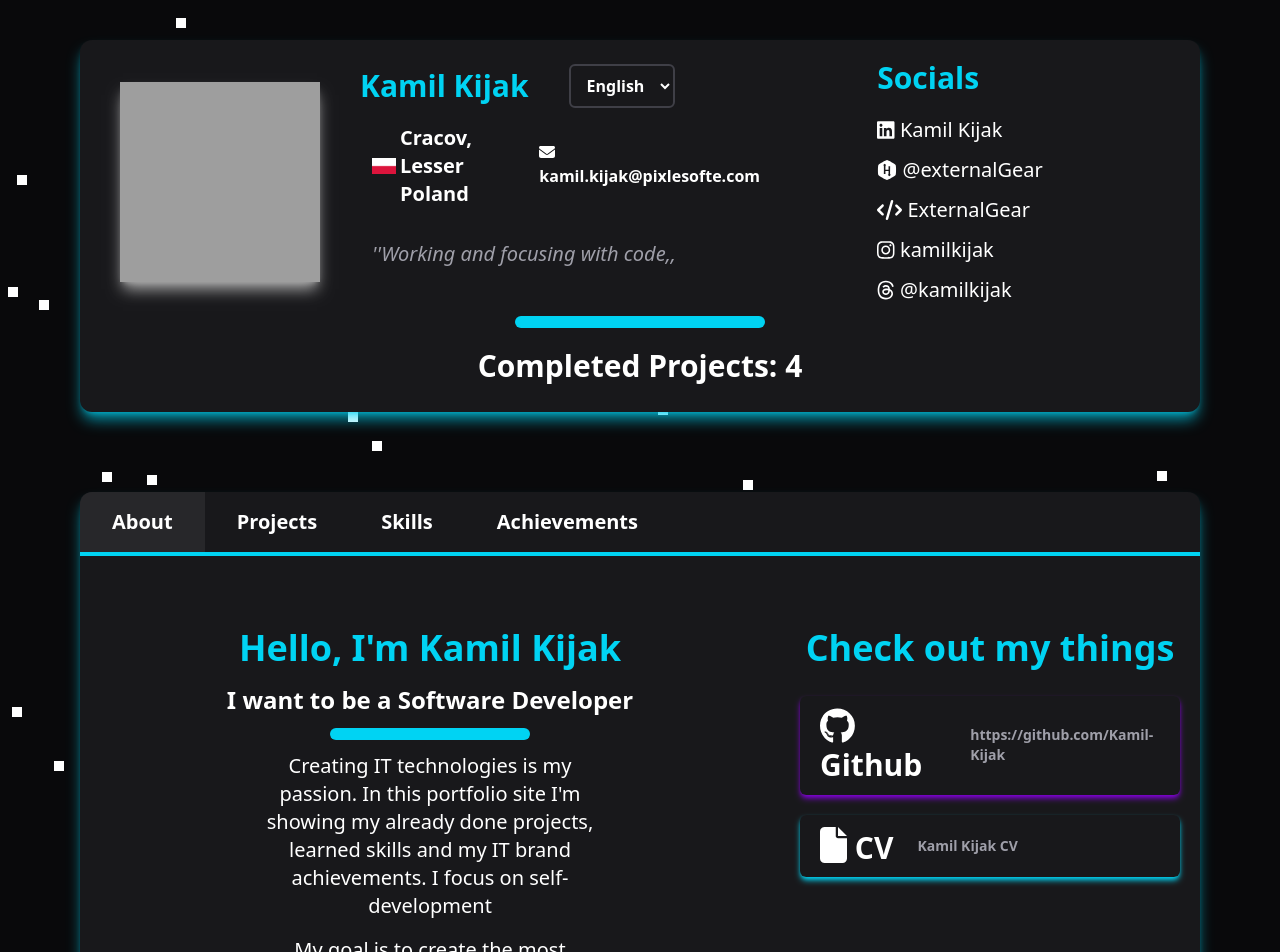
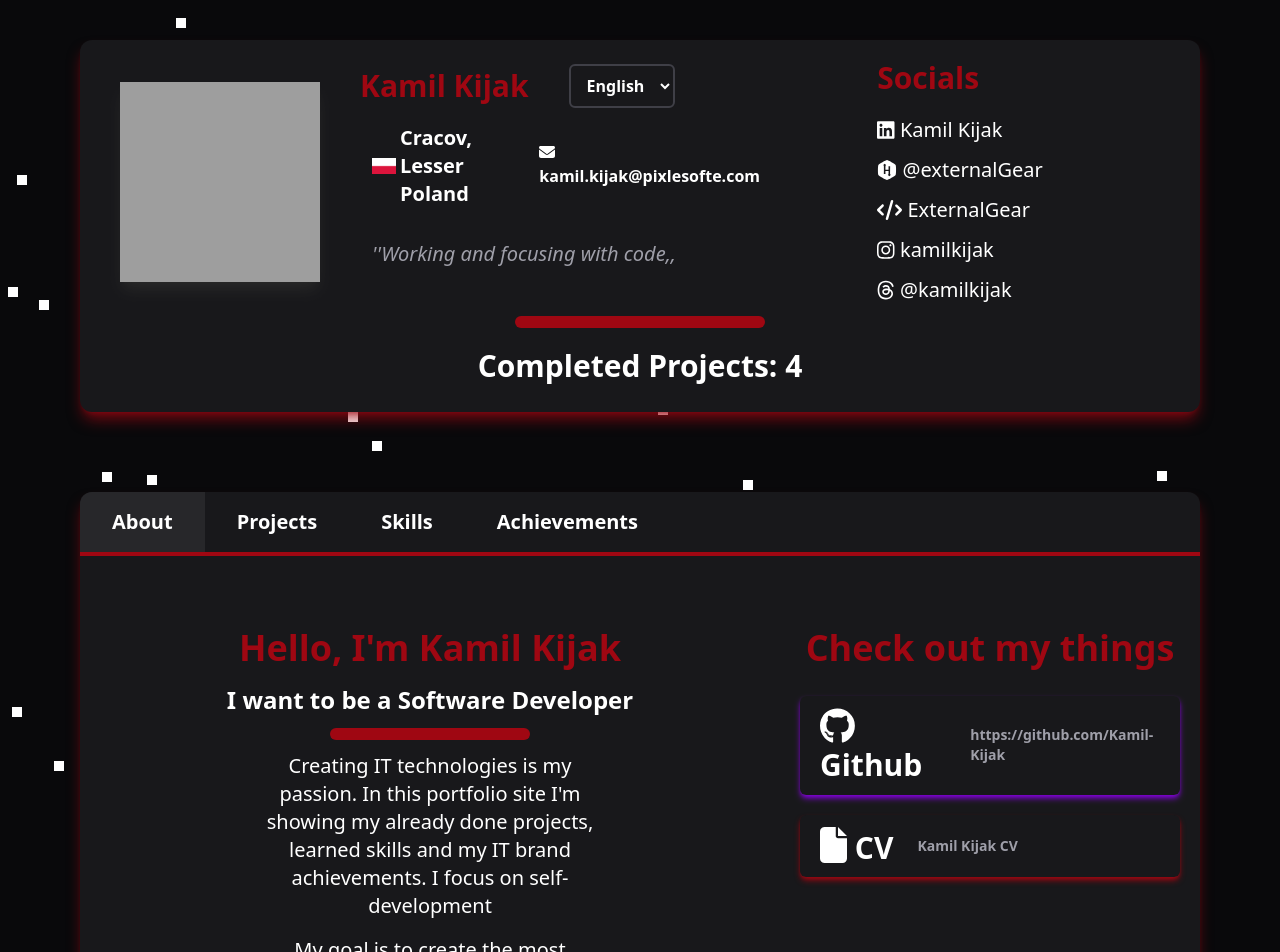
Before and after one commit to Kamil-Kijak/about-card, a React (Vite) app: page / in a window 1280 px wide. Shown: the top 952 px of the page. Built offline with nearby package versions, Linux system fonts and the light colour scheme; grey boxes are pictures that could not be loaded.

Commit message:
changed color style

```diff
--- a/src/App.jsx
+++ b/src/App.jsx
@@ -23,12 +23,12 @@ function App() {
       <ParticlesScreen
         particlesCount={75}
       />
-        <section className='py-5 px-10 bg-zinc-900 rounded-xl flex flex-col shadow-lg shadow-cyan-400/70 relative'>
+        <section className='py-5 px-10 bg-zinc-900 rounded-xl flex flex-col shadow-lg shadow-red-800/70 relative'>
           <section className='flex justify-start flex-col lg:flex-row items-center'>
-              <img src="/socialicon.jpg" className='w-[200px] h-[200px] grayscale-100 shadow-lg shadow-cyan-400' alt='Kamil Kijak profile picture' role="image"/>
+              <img src="/socialicon.jpg" className='w-[200px] h-[200px] grayscale-100 shadow-lg shadow-red-800' alt='Kamil Kijak profile picture' role="image"/>
               <section className='flex-1/3 lg:ml-10'>
                 <section className='flex items-center flex-col lg:flex-row lg:mt-0 mt-4'>
-                  <h1 className='text-3xl font-bold text-cyan-400 lg:mt-0 mt-5'>Kamil Kijak</h1>
+                  <h1 className='text-3xl font-bold text-red-800 lg:mt-0 mt-5'>Kamil Kijak</h1>
                   <select aria-label="choose language" role="select" className='border-zinc-700 border-2 text-white font-bold px-3 py-2 bg-zinc-900 rounded-md lg:ml-10 mt-5 lg:mt-0' value={actualLanguage} onChange={(e) => updateActualLanguage(e.target.value)}>
                       <option value="en">English</option>
                       <option value="pl">Polski</option>
@@ -39,7 +39,7 @@ function App() {
                     <img src={PolandFlag} className='w-[1.5rem] h-[1rem] mr-1' aria-label="poland flag" />
                     <h1 className='text-xl text-white font-bold' aria-label="localization">{getTextByKey("localization")}</h1>
                   </section>
-                  <a href="mailto:kamil.kijak@pixlesofte.com" title="e-mail" className=" text-white border-b-transparent hover:border-b-cyan-400 border-b-4 font-bold xl:ml-7 transition-colors duration-300" aria-label="email adress"><FontAwesomeIcon icon={faEnvelope}/> kamil.kijak@pixlesofte.com</a>
+                  <a href="mailto:kamil.kijak@pixlesofte.com" title="e-mail" className=" text-white border-b-transparent hover:border-b-red-800 border-b-4 font-bold xl:ml-7 transition-colors duration-300" aria-label="email adress"><FontAwesomeIcon icon={faEnvelope}/> kamil.kijak@pixlesofte.com</a>
                 </section>
                 <section className='my-8 ml-3' aria-label="cite">
                   <cite className='text-zinc-400 text-xl text-center'>''{getTextByKey("main_cite")},,</cite>
@@ -47,7 +47,7 @@ function App() {
               </section>
               <section className='flex-1/3 flex flex-col items-center lg:mb-0 mb-4'>
                 <section className='flex flex-col lg:items-start items-center' aria-label="social links" role="list">
-                  <h1 className='text-3xl font-bold text-cyan-400 mb-5'>{getTextByKey("social")}</h1>
+                  <h1 className='text-3xl font-bold text-red-800 mb-5'>{getTextByKey("social")}</h1>
                   <a title='Linkedin' href="https://www.linkedin.com/in/kamil-kijak-546676358" rel='nofollow' target="_blank" className='social-link' aria-label="linkedin"><FontAwesomeIcon icon={faLinkedin}/> Kamil Kijak</a>
                   <a title='Hackerrank' href="https://www.hackerrank.com/profile/externalGear" rel='nofollow' target="_blank" className='social-link mt-3' aria-label="hackerrank"><FontAwesomeIcon icon={faHackerrank}/> @externalGear</a>
                   <a title='Leetcode' href="https://leetcode.com/u/ExternalGear/" rel='nofollow' target="_blank" className='social-link mt-3' aria-label="leetcode"><FontAwesomeIcon icon={faCode}/> ExternalGear</a>
@@ -57,15 +57,15 @@ function App() {
               </section>
             </section>
             <section className='mt-3 flex flex-col items-center'>
-              <div className='h-3 w-[250px] bg-cyan-400 rounded-2xl'></div>
+              <div className='h-3 w-[250px] bg-red-800 rounded-2xl'></div>
               <section className='flex flex-col lg:flex-row lg:justify-around gap-y-10 justify-center items-center mt-5 mb-2 w-full'>
                 <h1 className='font-bold text-3xl text-white text-center' aria-label="completed projects">{getTextByKey("completed_projects")} 4</h1>
               </section>
             </section>
           </section>
           <BrowserRouter>
-            <section className='pb-5 bg-zinc-900 rounded-xl flex flex-col mt-20 overflow-hidden min-h-[100vh] shadow-lg shadow-cyan-400/70 relative'>
-              <nav className='flex justify-start items-center border-b-4 border-cyan-400 flex-wrap' aria-label="navigation">
+            <section className='pb-5 bg-zinc-900 rounded-xl flex flex-col mt-20 overflow-hidden min-h-[100vh] shadow-lg shadow-red-800/70 relative'>
+              <nav className='flex justify-start items-center border-b-4 border-red-800 flex-wrap' aria-label="navigation">
                 <NavButton path={"/"} ariaLabel={"about section link"} text={getTextByKey("about")}/>
                 <NavButton path={"/projects/none"} ariaLabel={"projects section link"} text={getTextByKey("projects")}/>
                 <NavButton path={"/skills"} ariaLabel={"skills section link"} text={getTextByKey("skills")}/>
--- a/src/components/listItems/IconListItem.jsx
+++ b/src/components/listItems/IconListItem.jsx
@@ -4,7 +4,7 @@ import { FontAwesomeIcon } from "@fortawesome/react-fontawesome"
 export default function IconListItem({icon, text}) {
     return (
         <section className="flex flex-col lg:flex-row items-center gap-5 justify-start bg-zinc-800 rounded-xl p-4 w-full transition-all duration-75 ease-in-out hover:shadow-white/50 hover:scale-105 shadow-lg">
-            <FontAwesomeIcon icon={icon} className='text-cyan-400 mr-4 text-2xl'/>
+            <FontAwesomeIcon icon={icon} className='text-red-800 mr-4 text-2xl'/>
             <span className="text-white font-bold text-2xl">{text}</span>
         </section>
     )
--- a/src/components/pages/About.jsx
+++ b/src/components/pages/About.jsx
@@ -24,9 +24,9 @@ export default function About({}) {
             <PageTitle title={"About Card - Kamil Kijak"}/>
             <section className="flex justify-around w-full mt-10 lg:flex-row flex-col gap-y-10">
                 <section className="flex flex-col items-center flex-1/2" aria-label="profile description">
-                    <h1 className="text-4xl font-bold text-cyan-400 text-center px-5" aria-label="greetings">{getTextByKey("about_hello")} Kamil Kijak</h1>
+                    <h1 className="text-4xl font-bold text-red-800 text-center px-5" aria-label="greetings">{getTextByKey("about_hello")} Kamil Kijak</h1>
                     <h1 className="text-2xl font-bold text-white mt-4 text-center px-5" aria-label="profession">{getTextByKey("want_be")} Software Developer</h1>
-                    <div className='h-3 w-[200px] bg-cyan-400 rounded-2xl my-3'></div>
+                    <div className='h-3 w-[200px] bg-red-800 rounded-2xl my-3'></div>
                     <p className="text-white text-xl lg:w-[50%] w-[75%] text-center" aria-label="description">
                         {getTextByKey("about_desc1")}
                     </p>
@@ -36,7 +36,7 @@ export default function About({}) {
                     <p className="text-white text-3xl font-bold lg:w-[50%] w-[75%] text-center mt-5">{getTextByKey("check_out")}</p>
                 </section>
                 <section className="flex-1/4 flex flex-col items-center">
-                    <h1 className="text-4xl font-bold text-cyan-400 text-center">{getTextByKey("good_things")}</h1>
+                    <h1 className="text-4xl font-bold text-red-800 text-center">{getTextByKey("good_things")}</h1>
                     <section className="flex flex-col items-start text-white font-bold mt-7 text-2xl gap-y-5 px-5" role="list" aria-label="things">
                         <ThingLink
                             href={"https://github.com/Kamil-Kijak"}
@@ -49,7 +49,7 @@ export default function About({}) {
                         />
                         <ThingLink
                             action={printCV}
-                            shadowColor="shadow-cyan-400"
+                            shadowColor="shadow-red-800"
                             desc="Kamil Kijak CV"
                             title={
                             <>
--- a/src/components/pages/Achivements.jsx
+++ b/src/components/pages/Achivements.jsx
@@ -9,7 +9,7 @@ export default function Achivements() {
             <PageTitle title={"Achivements - Kamil Kijak"}/>
             <section className="flex justify-around w-full mt-10 lg:flex-row flex-col gap-y-10">
                 <section className="flex-1/3 flex flex-col items-center p-5">
-                    <h1 className="text-4xl font-bold text-cyan-400 mb-5">{getTextByKey("experience")}</h1>
+                    <h1 className="text-4xl font-bold text-red-800 mb-5">{getTextByKey("experience")}</h1>
                     <AchivementLink
                         href={"/jobReferences/skinvest.pdf"}
                         title={
@@ -17,7 +17,7 @@ export default function Achivements() {
                             SK INVEST Job July - September 2025
                         </>
                         }
-                        shadowColor="shadow-cyan-400"
+                        shadowColor="shadow-red-800"
                         desc="Created MySQL database system"
                     />
                 </section>
--- a/src/components/pages/Projects.jsx
+++ b/src/components/pages/Projects.jsx
@@ -43,7 +43,7 @@ export default function Projects({}) {
             <section className="lg:max-h-[800px] max-h-full overflow-auto md:flex-1/2">
                 <section ref={descRef} className="flex-1/2 md:m-10 m-0 flex flex-col justify-center items-center" role="description">
                     {projectDescriptions[id] && (projectDescriptions[id].hasOwnProperty("type")) && projectDescriptions[id].type}
-                    {<h1 className="text-cyan-400 font-bold md:text-5xl text-3xl mb-4 mt-4 text-center">{projectDescriptions[id] ? id !="none" ? id : getTextByKey("select") : 404}</h1>}
+                    {<h1 className="text-red-800 font-bold md:text-5xl text-3xl mb-4 mt-4 text-center">{projectDescriptions[id] ? id !="none" ? id : getTextByKey("select") : 404}</h1>}
                     {projectDescriptions[id]?.subtitle || <h1 className="text-white font-bold text-2xl text-center">{getTextByKey("project_not_found")}</h1>}
                     {projectDescriptions[id] && (projectDescriptions[id].hasOwnProperty("desc") ? projectDescriptions[id].desc : <h1 className="text-white font-bold text-2xl my-5 text-center">{getTextByKey("no_desc")}</h1>)}
                 </section>
--- a/src/components/pages/Skills.jsx
+++ b/src/components/pages/Skills.jsx
@@ -1,5 +1,5 @@
 
-import {faLightbulb, faMagnifyingGlass, faPen, faUser, faUsers, faHandshakeSimple, faHandHoldingHand, faGear, faBrain, faPaintBrush} from "@fortawesome/free-solid-svg-icons"
+import {faLightbulb, faMagnifyingGlass, faPen, faUser, faUsers, faGear, faBrain} from "@fortawesome/free-solid-svg-icons"
 import IconListItem from '../listItems/IconListItem';
 import PageTitle from "../PageTitle";
 import { useLanguagesStore } from "../hooks/useLanguagesStore";
@@ -12,7 +12,7 @@ export default function Skills({}) {
             <PageTitle title={"Skills - Kamil Kijak"}/>
             <section className="flex justify-around w-full mt-10 lg:flex-row flex-col gap-y-10">
                 <section className="flex-1/2 flex flex-col items-center xl:m-10 m-0">
-                    <h1 className="xl:text-5xl text-4xl font-bold text-cyan-400 text-center">{getTextByKey("technical")}</h1>
+                    <h1 className="xl:text-5xl text-4xl font-bold text-red-800 text-center">{getTextByKey("technical")}</h1>
                     <section className="flex flex-col items-start gap-y-5 p-5 overflow-auto scrollbar h-full xl:h-[800px] w-full mt-7" role="list" aria-label="technical skills">
                         <TechnologyItem title="HTML" barColor="bg-orange-700" textColor="text-orange-700" width="w-[95%]"/>
                         <TechnologyItem title="CSS" barColor="bg-blue-300" textColor="text-blue-300" width="w-[90%]"/>
@@ -28,7 +28,7 @@ export default function Skills({}) {
                     </section>
                 </section>
                 <section className="flex-1/2 flex flex-col items-center xl:m-10 m-0">
-                    <h1 className="xl:text-5xl text-4xl font-bold text-cyan-400 text-center">{getTextByKey("soft")}</h1>
+                    <h1 className="xl:text-5xl text-4xl font-bold text-red-800 text-center">{getTextByKey("soft")}</h1>
                     <section className="flex flex-col items-start gap-y-5 p-5 overflow-auto scrollbar h-full xl:h-[800px] mt-7" role="list" aria-label="practical skills">
                         <IconListItem icon={faGear} text={getTextByKey("productive")}/>
                         <IconListItem icon={faBrain} text={getTextByKey("logical_thinking")}/>
--- a/src/index.css
+++ b/src/index.css
@@ -17,7 +17,7 @@
 }
 
 .social-link {
-  @apply text-white text-xl hover:text-cyan-400 transition-colors duration-200 ease-in-out
+  @apply text-white text-xl hover:text-red-800 transition-colors duration-200 ease-in-out
 }
 .nav-button {
   @apply text-white cursor-pointer hover:bg-zinc-800 px-8 py-4 h-full text-xl font-bold transition-colors duration-200 ease-in-out
@@ -28,11 +28,11 @@
 }
 
 .project-desc-h {
-  @apply font-bold text-3xl text-center my-5 text-cyan-400
+  @apply font-bold text-3xl text-center my-5 text-red-800
 }
 
 .project-desc-button {
-  @apply px-4 py-2 rounded-lg bg-cyan-500 hover:bg-cyan-400 text-white font-bold text-2xl transition-colors duration-150 ease-in-out cursor-pointer
+  @apply px-4 py-2 rounded-lg bg-red-800 hover:bg-red-700 text-white font-bold text-2xl transition-colors duration-150 ease-in-out cursor-pointer
 }
 
 .project-desc-p {
```
